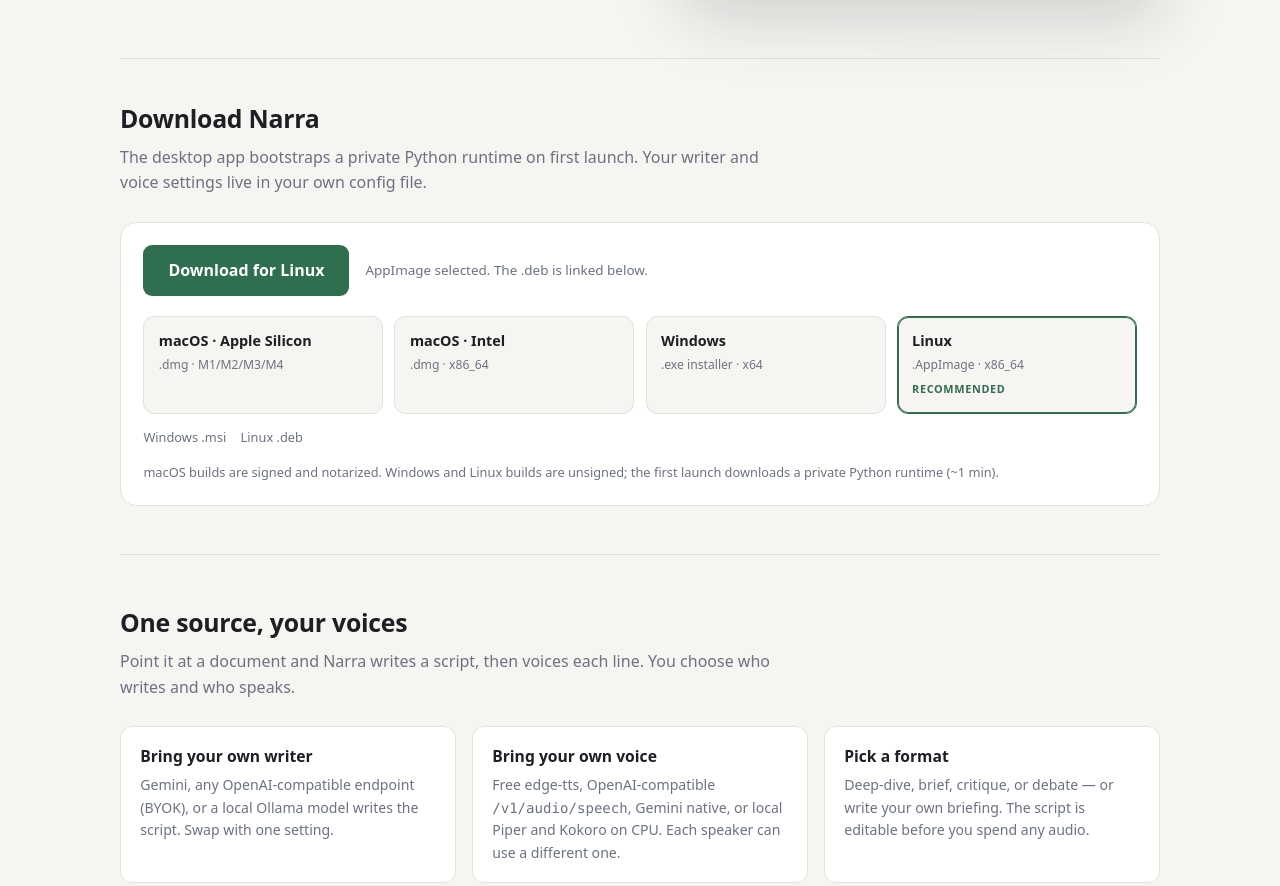
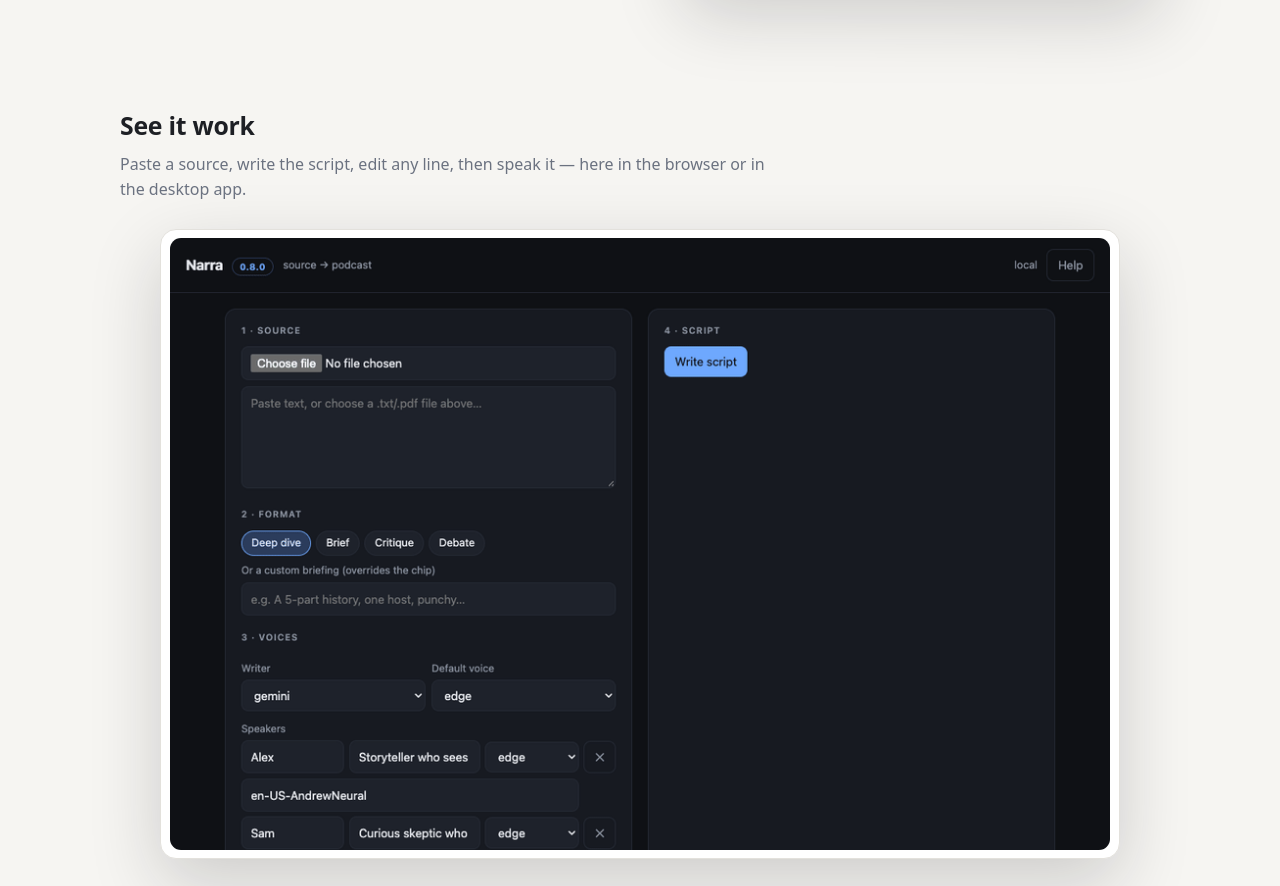
Before and after one commit to michael-borck/narra, a plain HTML site: page landing/index.html in a window 1280 px wide. Shown: the part 509-1395 px from the top of the page. Drawn offline with Linux system fonts and the light colour scheme.

Commit message:
Landing: add a short demo GIF
A ~4.5s, 103 KB GIF of the real UI flow (paste a source -> write a script ->
speak it), captured with headless Chrome and time-compressed to cut the
generation waits. New 'See it work' section + a Demo nav link.

```diff
--- a/landing/index.html
+++ b/landing/index.html
@@ -152,6 +152,7 @@
     <a class="brand" href="#">Nar<span>ra</span></a>
     <nav>
       <a href="#downloads">Download</a>
+      <a href="#demo">Demo</a>
       <a href="#how">How it works</a>
       <a href="#cli">CLI</a>
       <a href="#privacy">Privacy</a>
@@ -177,6 +178,15 @@
     <div class="shot">
       <img src="assets/narra.png" width="1200" height="860"
            alt="Narra: a source box, format chips, speaker strip, and a script editor.">
+    </div>
+  </section>
+
+  <section id="demo" style="border-top:0">
+    <h2>See it work</h2>
+    <p class="section-lede">Paste a source, write the script, edit any line, then speak it — here in the browser or in the desktop app.</p>
+    <div class="shot" style="max-width:960px;margin:0 auto;transform:none">
+      <img src="assets/demo.gif" width="960" height="624"
+           alt="Narra: paste a source document, click Write script, then Speak this script — an audio episode appears.">
     </div>
   </section>
 
```
Also changed, not shown: landing/assets/demo.gif (added).
